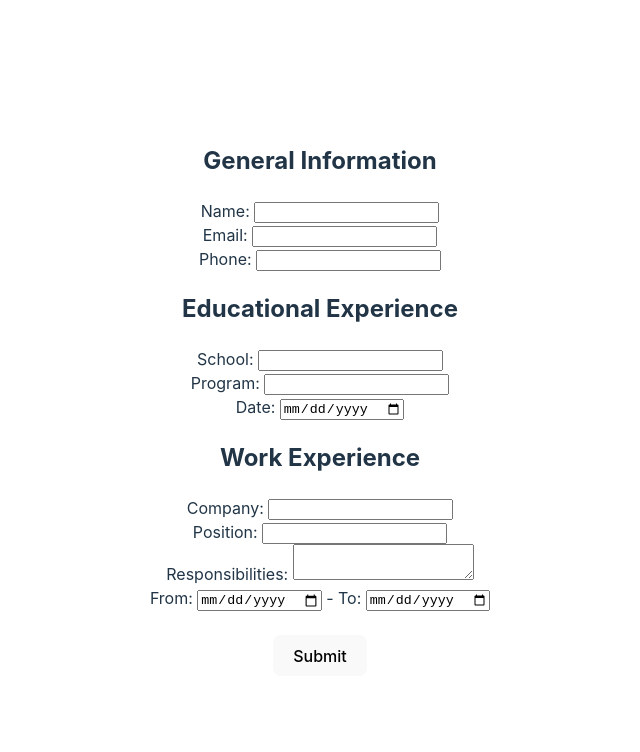
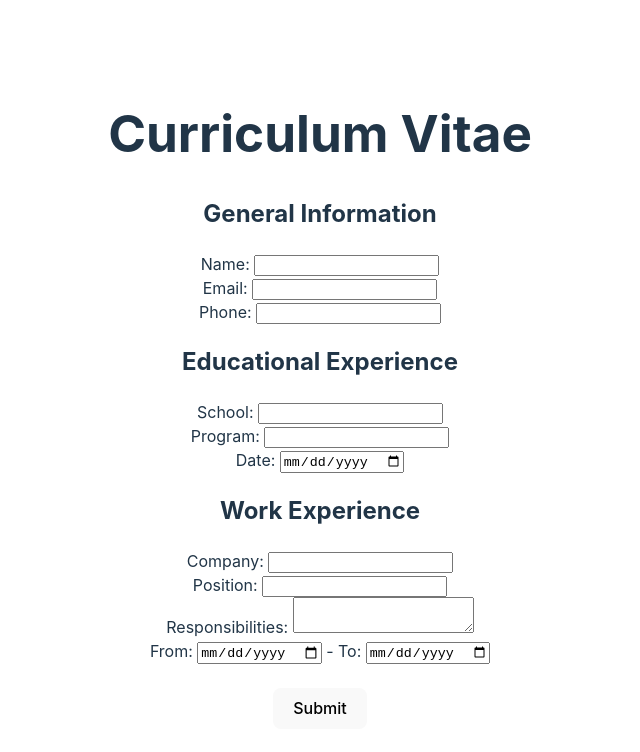
Before and after one commit to amanst1/cv, a React (Vite) app: page / in a window 1280 px wide. Shown: the top 752 px of the page, without its empty margins (320-960 px from the left). Built offline with nearby package versions, Linux system fonts and the light colour scheme.

Commit message:
add title on app jsx

```diff
--- a/src/App.jsx
+++ b/src/App.jsx
@@ -9,9 +9,11 @@ function App() {
 
   return (
     <>
+      <h1> Curriculum Vitae</h1>
       <GeneralInfo isSubmitted={isSubmitted}/>
       <Education isSubmitted={isSubmitted}/>
       <Experience isSubmitted={isSubmitted}/>
+
       <br/>
       <button onClick={()=>setIsSubmitted(!isSubmitted)} > {isSubmitted ? "Edit": "Submit"} </button>
     </>
```
